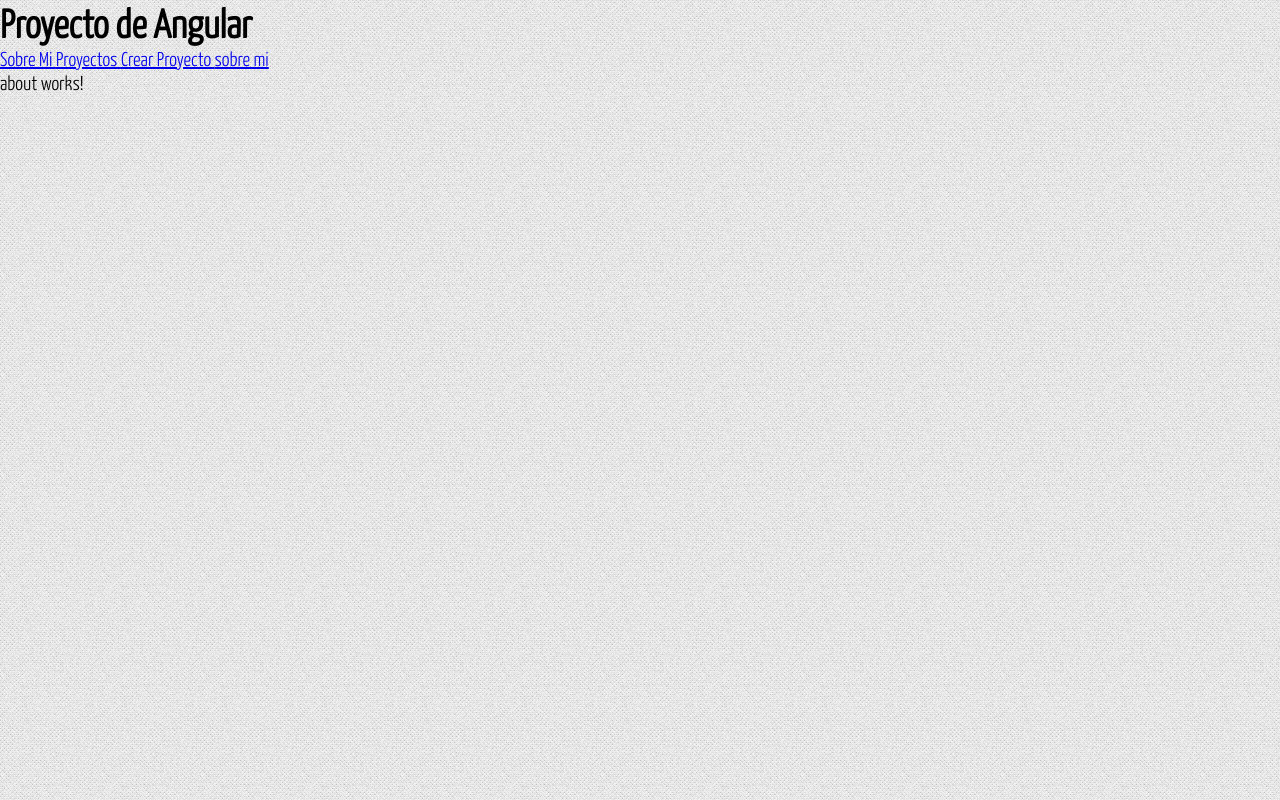
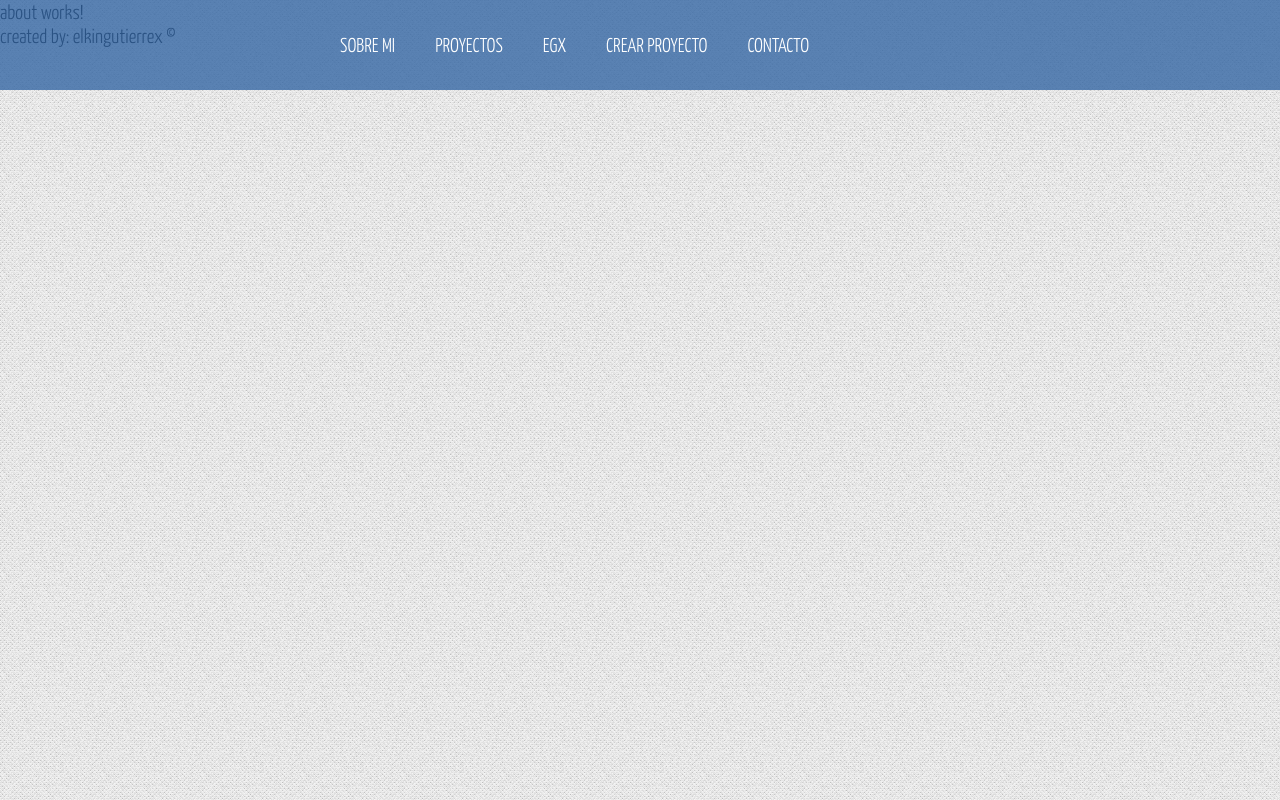
Before and after one commit to elkingutierrex/Udemy-MasterEnJavaScript-Angular8-portafolioPersonal, an Angular app: page / in a window 1280 px wide. Built offline with nearby package versions, Linux system fonts and the light colour scheme.

Commit message:
237 - Estilos Cabecera

```diff
--- a/src/app/app.component.html
+++ b/src/app/app.component.html
@@ -1,20 +1,42 @@
-<h1>
-  Proyecto de Angular
-</h1>
+<header>
   <ul>
     <li>
       <a routerLink="['/sobre-mi']">
         Sobre Mi
       </a>
+    </li>
+
+    <li>
       <a routerLink="['/proyectos']">
         Proyectos
       </a>
+    </li>
+
+    <li id="logo">
+      <a href="#">
+        egx
+      </a>
+    </li>
+
+    <li>
       <a routerLink="['/crear-proyecto']">
         Crear Proyecto
       </a>
+    </li>
+
+    <li>
       <a routerLink="['/contacto]">
-      sobre mi
+       contacto
       </a>
     </li>
+
   </ul>
+</header>
+
+<section>
 <router-outlet></router-outlet>
+</section>
+
+<footer>
+  created by: elkingutierrex &copy;
+</footer>
--- a/src/assets/css/styles.css
+++ b/src/assets/css/styles.css
@@ -19,5 +19,47 @@
  font-family: "yanone", Arial, Helvetica, sans-serif;
  font-size: 20px;
  background: url("../img/pattern.png");
- position: fixed;
+ background-attachment: fixed;
 }
+
+.clearfix{
+  float: none;
+  clear: both;
+
+}
+header{
+  display: block;
+  width: 100%;
+  height: 90px;
+  background: rgba(53,103,164, 0.8);
+  position: fixed;
+  text-transform: uppercase;
+}
+header ul {
+  display: block;
+  width: 50%;
+  height: inherit;
+  margin: 0px auto;
+}
+header ul li {
+  display: inline-block;
+  margin: 0px;
+  text-align: center;
+  line-height: 90px;
+}
+header a{
+  display: block;
+  padding-right: 20px;
+  padding-left: 20px;
+  height: inherit;
+  text-decoration: none;
+  color: white;
+  transition: all 300ms;
+}
+header a:hover{
+  background: rgba(0, 0,0, 0.8);
+  cursor: pointer;
+}
+header #logo a:hover{
+  background: transparent;
+}
```
Lines whose indentation alone changed are shown as unchanged.
